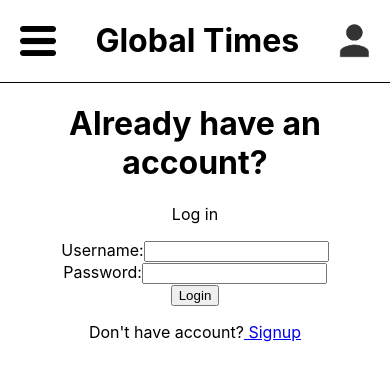
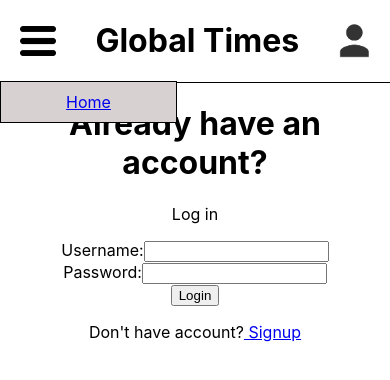
Before and after one commit to dchilds05/GlobalTimes, a React (Create React App) app in the folder client/: page / in a window 390 px wide. Both pictures are taken after a click on the picture 37 px from the left and 40 px from the top of the page. Shown: the top 380 px of the page. Built offline with nearby package versions, Linux system fonts and the light colour scheme; no server answers.

Commit message:
both hamburger bars working

```diff
--- a/client/src/App.css
+++ b/client/src/App.css
@@ -94,3 +94,18 @@
   background-color: rgb(216, 209, 209);
   width: 175px;
 }
+
+.leftBurgerBar {
+  position: absolute;
+  top: 65px;
+  left: -40px;
+}
+
+.leftBurgerBar li {
+  list-style-type: none;
+  text-decoration: none;
+  line-height: 40px;
+  border: 1px solid black;
+  background-color: rgb(216, 209, 209);
+  width: 175px;
+}
--- a/client/src/components/navbar/NavBar.js
+++ b/client/src/components/navbar/NavBar.js
@@ -17,8 +17,8 @@
 
     function logOut(){
         auth.logout()
-        .then((message) => {
-           console.log(message);
+        .then((data) => {
+           console.log(data.message);
            setState(...state);
         })
     }
@@ -32,12 +32,24 @@
           }
     }
 
+    function popOutLeft(){
+        var userBurger = document.querySelector(".leftBurgerBar");
+        if (userBurger.style.display === "block") {
+            userBurger.style.display = "none";
+          } else {
+            userBurger.style.display = "block";
+          }
+    }
+
 
     return (
 
         <div className="navBar">
             <div className= "navDiv1">
-                <img className = "navImg1" src="./hamburger.png" alt="hamburger"/>
+                <img onClick={() => popOutLeft()} className = "navImg1" src="./hamburger.png" alt="hamburger"/>
+                <ul className="leftBurgerBar" style={{display: "none"}}>
+                    <li><Link to="/home">Home</Link></li>
+                </ul>
             </div>
 
             <div className= "navDiv2">
@@ -53,7 +65,6 @@
                     <li><Link to="/editUser">Edit Account Details</Link></li>
                     <li onClick={() => logOut()}>Logout</li>
                 </ul>
-
             </div>
         </div>
     )
```
